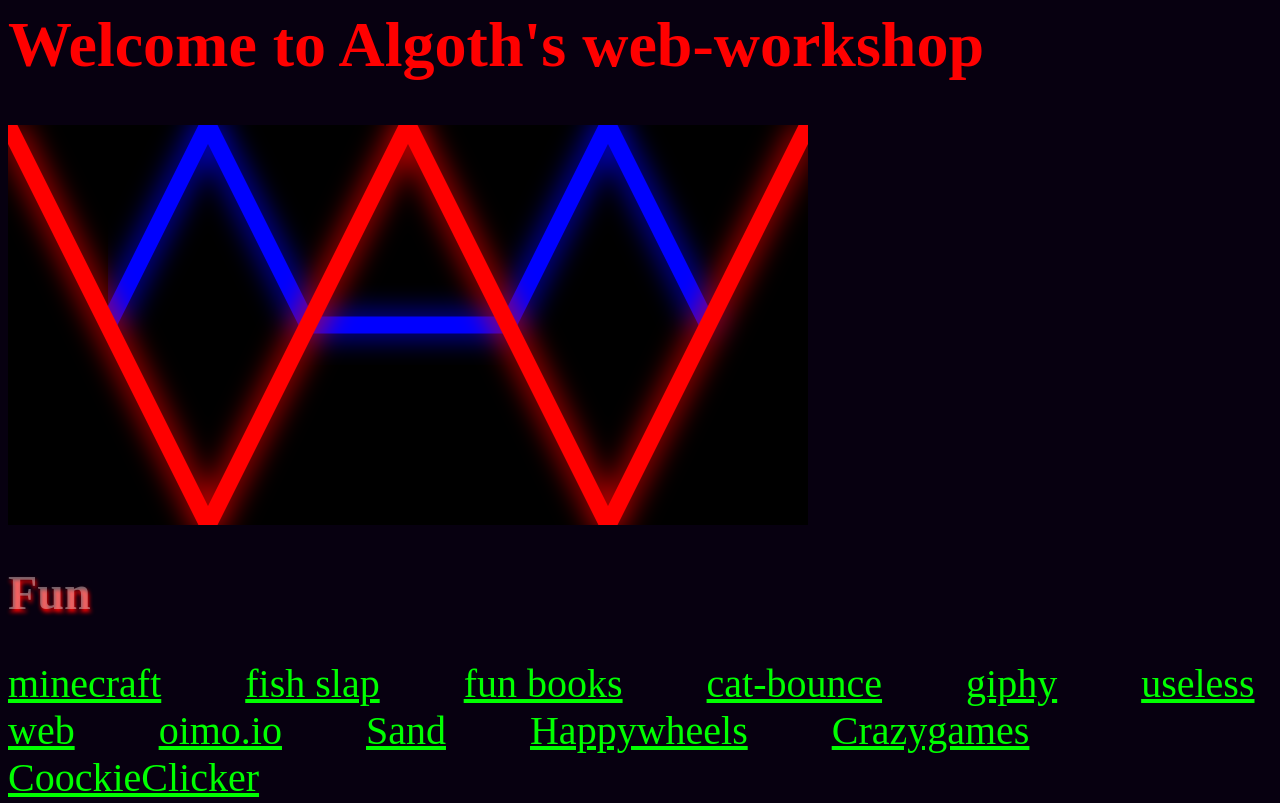
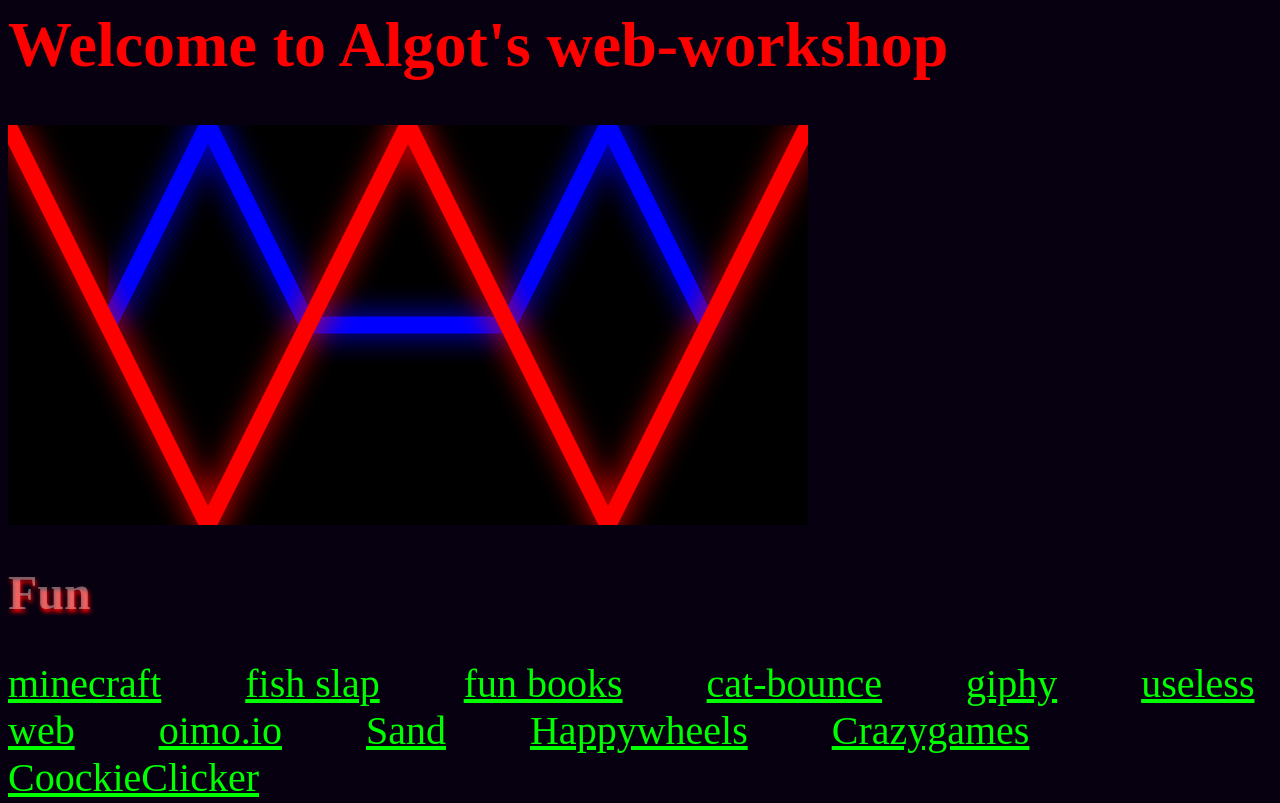
Before and after one commit to globban/globban.github.io, a plain HTML site: page index.html in a window 1280 px wide. Shown: the top 803 px of the page. Drawn offline with Linux system fonts and the light colour scheme.

Commit message:
test undone

```diff
--- a/index.html
+++ b/index.html
@@ -1,6 +1,6 @@
 <html>
 	<head>
-		<title>Algot's web workshop</title>
+		<title>Algot's web-workshop</title>
 		<link rel="icon" href="https://www.algot.fun/logosmall.png">
 		<style>
 			h1 {
@@ -31,7 +31,7 @@
 		</style>
 	</head>
 	<body>
-		<h1>Welcome to Algoth's web-workshop</h3>
+		<h1>Welcome to Algot's web-workshop</h3>
 		<img style="height:25em" src="logo.svg"/>
 		<h2>Fun</h2>
         <a href="https://classic.minecraft.net/">minecraft</a>
```
